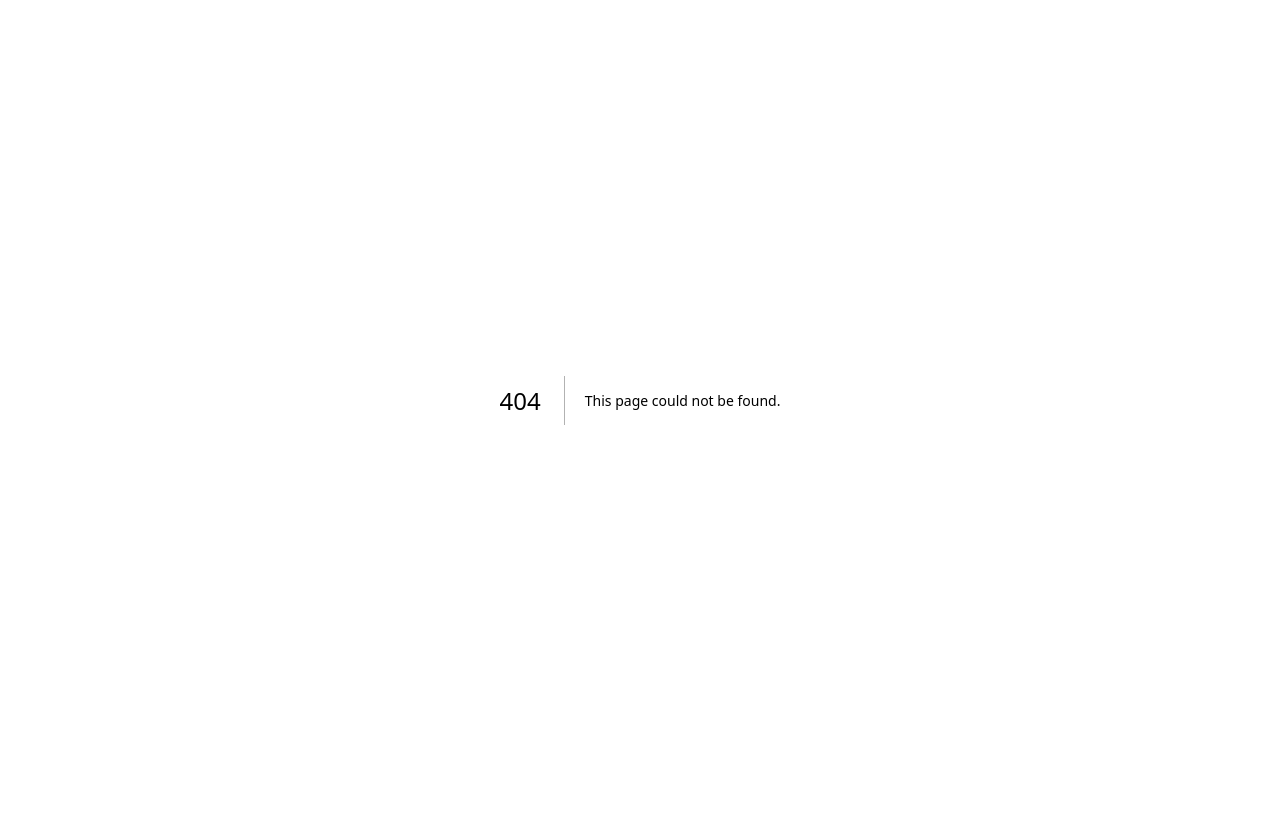
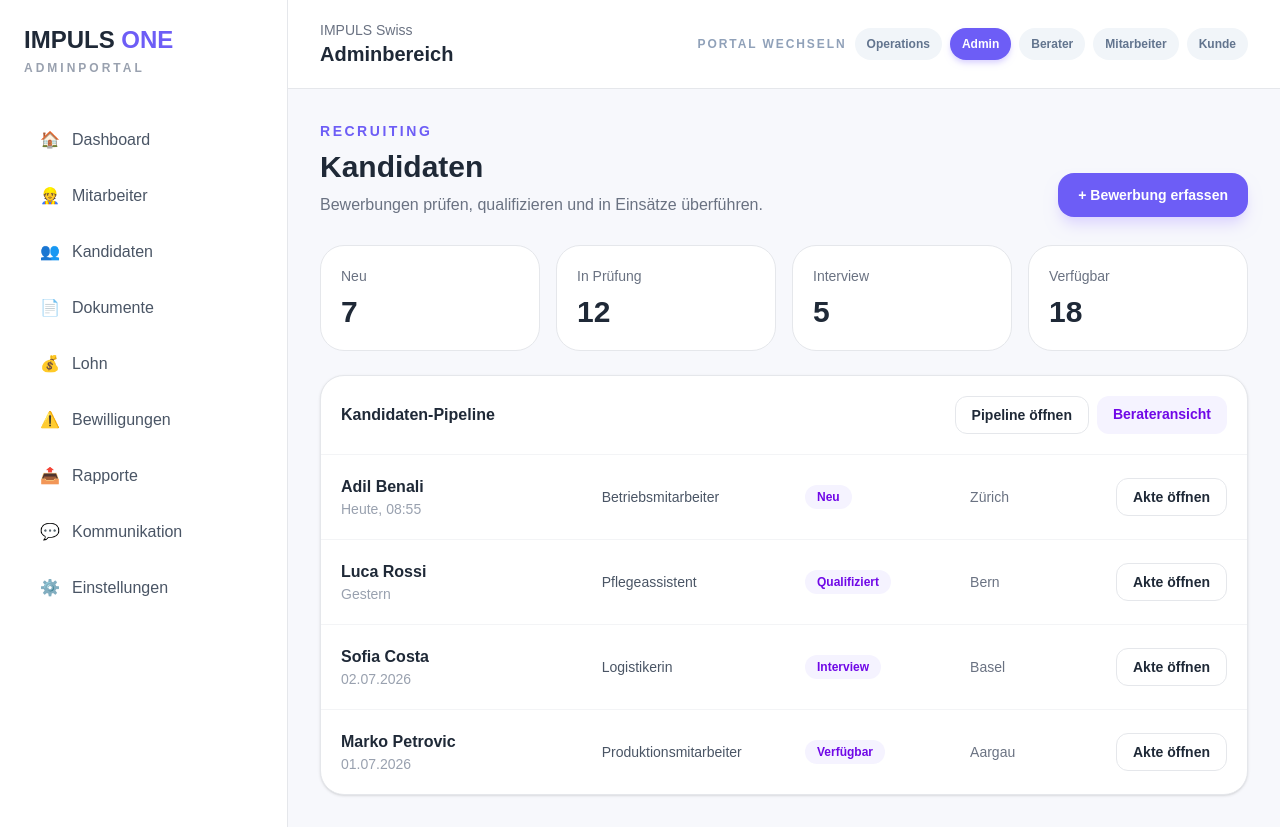
Before and after one commit to lorisbuercher-png/webapp-impuls, a Next.js app in the folder impuls-portal/: page /admin/kandidaten in a window 1280 px wide. Before the commit this address had no page. Before the commit the page ends 800 px from the top, so only its background shows below. Built offline with nearby package versions, Linux system fonts and the light colour scheme.

Commit message:
Add clickable admin candidates page (#8)

```diff
--- /dev/null
+++ b/impuls-portal/app/admin/kandidaten/page.tsx
@@ -0,0 +1,37 @@
+import Link from "next/link";
+import AdminLayout from "../../../components/AdminLayout";
+
+const kandidaten = [
+  ["Adil Benali", "Betriebsmitarbeiter", "Neu", "Zürich", "Heute, 08:55"],
+  ["Luca Rossi", "Pflegeassistent", "Qualifiziert", "Bern", "Gestern"],
+  ["Sofia Costa", "Logistikerin", "Interview", "Basel", "02.07.2026"],
+  ["Marko Petrovic", "Produktionsmitarbeiter", "Verfügbar", "Aargau", "01.07.2026"],
+];
+
+export default function KandidatenPage() {
+  return (
+    <AdminLayout>
+      <div className="mx-auto max-w-6xl">
+        <div className="flex flex-col gap-4 sm:flex-row sm:items-end sm:justify-between">
+          <div>
+            <p className="text-sm font-bold uppercase tracking-[0.18em] text-[#6D5DF6]">Recruiting</p>
+            <h2 className="mt-2 text-3xl font-black">Kandidaten</h2>
+            <p className="mt-2 text-gray-500">Bewerbungen prüfen, qualifizieren und in Einsätze überführen.</p>
+          </div>
+          <Link href="/bewerbung" className="rounded-2xl bg-[#6D5DF6] px-5 py-3 text-sm font-bold text-white shadow-lg shadow-violet-200">+ Bewerbung erfassen</Link>
+        </div>
+
+        <div className="mt-7 grid gap-4 sm:grid-cols-4">
+          {[["Neu","7"],["In Prüfung","12"],["Interview","5"],["Verfügbar","18"]].map(([label,value]) => <div key={label} className="rounded-3xl border border-gray-200 bg-white p-5"><p className="text-sm text-gray-500">{label}</p><p className="mt-2 text-3xl font-black">{value}</p></div>)}
+        </div>
+
+        <div className="mt-6 overflow-hidden rounded-3xl border border-gray-200 bg-white shadow-sm">
+          <div className="flex flex-col gap-3 border-b border-gray-100 p-5 md:flex-row md:items-center md:justify-between"><h3 className="font-bold">Kandidaten-Pipeline</h3><div className="flex gap-2"><Link href="/berater/pipeline" className="rounded-xl border border-gray-200 px-4 py-2 text-sm font-semibold hover:border-violet-300 hover:text-[#6D5DF6]">Pipeline öffnen</Link><Link href="/berater/kandidaten" className="rounded-xl bg-violet-50 px-4 py-2 text-sm font-semibold text-violet-700">Berateransicht</Link></div></div>
+          <div className="divide-y divide-gray-100">
+            {kandidaten.map(([name,role,status,ort,datum]) => <div key={name} className="grid gap-3 p-5 transition hover:bg-gray-50 md:grid-cols-[1.3fr_1fr_.8fr_.7fr_auto] md:items-center"><div><p className="font-bold">{name}</p><p className="text-sm text-gray-400">{datum}</p></div><p className="text-sm text-gray-600">{role}</p><span className="w-fit rounded-full bg-violet-50 px-3 py-1 text-xs font-bold text-violet-700">{status}</span><p className="text-sm text-gray-500">{ort}</p><Link href="/admin/mitarbeiterakte" className="rounded-xl border border-gray-200 px-4 py-2 text-center text-sm font-semibold hover:bg-[#6D5DF6] hover:text-white">Akte öffnen</Link></div>)}
+          </div>
+        </div>
+      </div>
+    </AdminLayout>
+  );
+}
```
